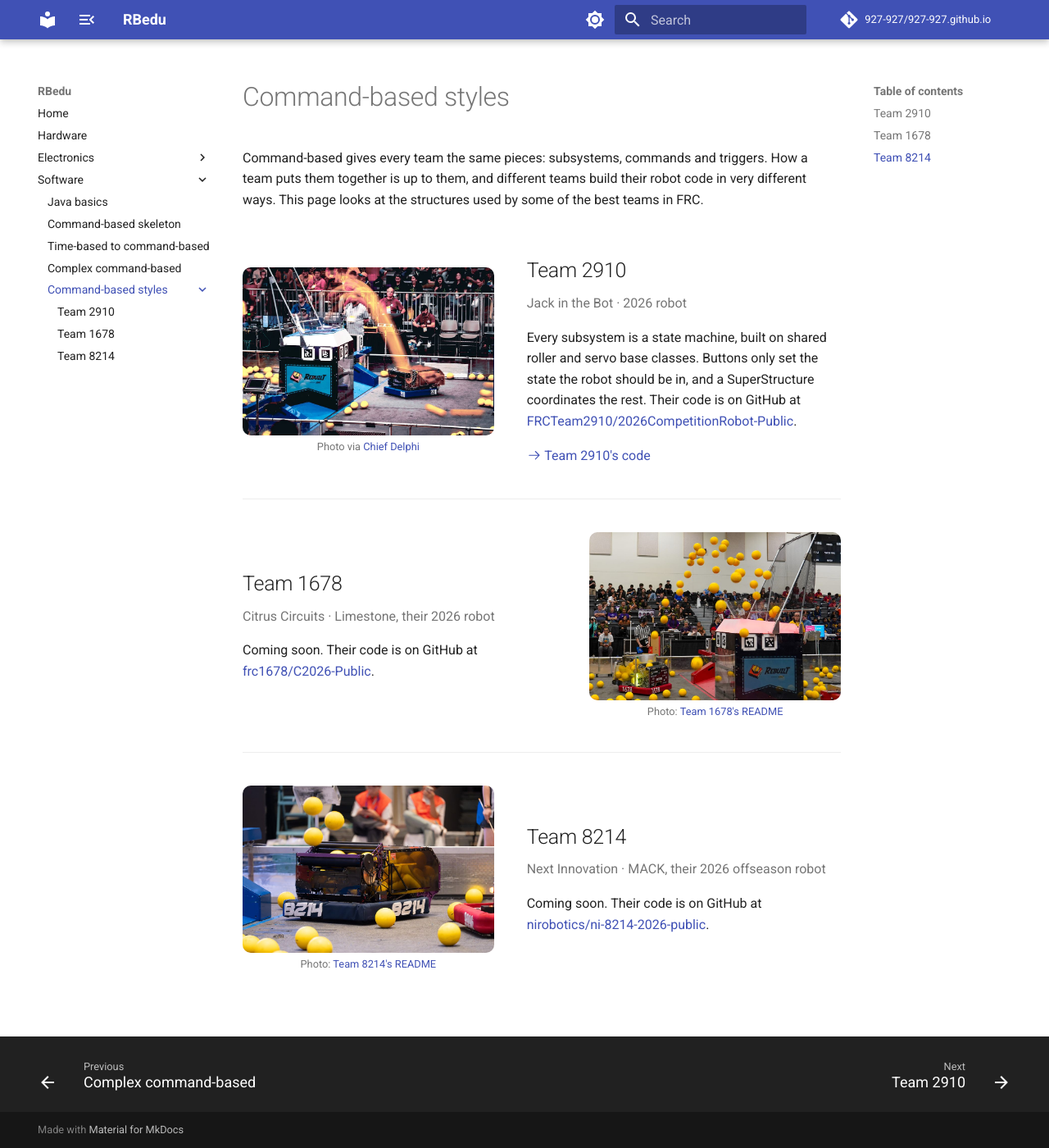
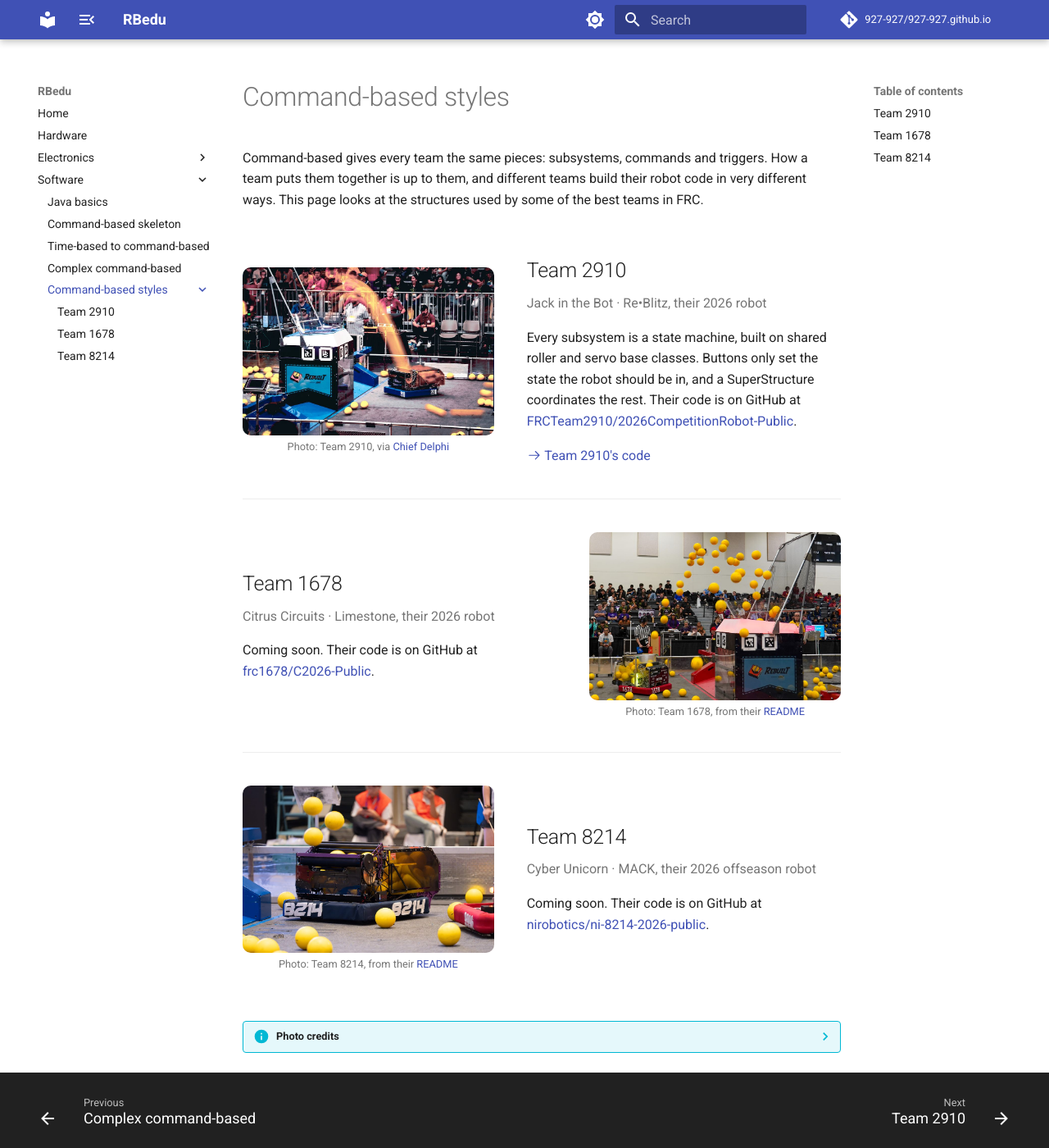
Before and after one commit to 927-927/927-927.github.io, an MkDocs documentation site: the page built from docs/software/command-based-styles/index.md, in a window 1280 px wide and 1400 px high. Shown: the whole window at 82% size. Built offline with MkDocs 1.6.1 and Material for MkDocs 9.7.7, drawn with Linux system fonts in a browser that asks for light colours; comment, search, counter and statistics services are not loaded.

Commit message:
Credit the robot photos and 2910's code license
- Command-based styles ends with a collapsed "Photo credits" note naming
  each photo's source: Team 2910's CAD and Tech Binder release post on
  Chief Delphi, and the 1678 and 8214 READMEs. It says the photos belong
  to the teams and how to ask for one to be removed. The short credit
  under each photo now names the team.
- Name 2910's robot Re•Blitz, the one in the photo and in their code,
  and correct 8214's nickname to Cyber Unicorn.
- The 2910 page's "About the code" note carries their MIT copyright
  notice and links their LICENSE.

Co-Authored-By: Claude Opus 5.5 <noreply@anthropic.com>

```diff
--- a/docs/software/command-based-styles/index.md
+++ b/docs/software/command-based-styles/index.md
@@ -9,16 +9,16 @@ structures used by some of the best teams in FRC.
 
 <div class="item" markdown>
 <div class="item__photo" markdown>
-![Team 2910's 2026 robot shooting fuel into the hub at a REBUILT event](../../assets/images/software/team-2910-robot.jpg)
+![Re•Blitz, Team 2910's 2026 robot, shooting fuel into the hub at a REBUILT event](../../assets/images/software/team-2910-robot.jpg)
 
-Photo via [Chief Delphi](https://www.chiefdelphi.com/uploads/default/optimized/4X/a/3/8/a381d4698fcc264f7bf9b9dca2f7fb35d2751692_2_1380x920.jpeg)
+Photo: Team 2910, via [Chief Delphi](https://www.chiefdelphi.com/t/2910-cad-and-tech-binder-release-2026/521705/1)
 { .item__credit }
 </div>
 <div class="item__text" markdown>
 
 ## Team 2910
 
-Jack in the Bot · 2026 robot
+Jack in the Bot · Re•Blitz, their 2026 robot
 { .item__aka }
 
 Every subsystem is a state machine, built on shared roller and servo base
@@ -35,7 +35,7 @@ SuperStructure coordinates the rest. Their code is on GitHub at
 <div class="item__photo" markdown>
 ![Limestone, Team 1678's 2026 robot, shooting fuel into the hub at a REBUILT event](../../assets/images/software/team-1678-robot.jpg)
 
-Photo: [Team 1678's README](https://github.com/frc1678/C2026-Public)
+Photo: Team 1678, from their [README](https://github.com/frc1678/C2026-Public)
 { .item__credit }
 </div>
 <div class="item__text" markdown>
@@ -55,14 +55,14 @@ Coming soon. Their code is on GitHub at
 <div class="item__photo" markdown>
 ![MACK, Team 8214's 2026 offseason robot, on the field with fuel around it](../../assets/images/software/team-8214-robot.jpg)
 
-Photo: [Team 8214's README](https://github.com/nirobotics/ni-8214-2026-public)
+Photo: Team 8214, from their [README](https://github.com/nirobotics/ni-8214-2026-public)
 { .item__credit }
 </div>
 <div class="item__text" markdown>
 
 ## Team 8214
 
-Next Innovation · MACK, their 2026 offseason robot
+Cyber Unicorn · MACK, their 2026 offseason robot
 { .item__aka }
 
 Coming soon. Their code is on GitHub at
@@ -72,3 +72,20 @@ Coming soon. Their code is on GitHub at
 </div>
 
 </div>
+
+??? info "Photo credits"
+
+    - **Re•Blitz, Team 2910:** from Team 2910's
+      [CAD and Tech Binder Release 2026](https://www.chiefdelphi.com/t/2910-cad-and-tech-binder-release-2026/521705/1)
+      on Chief Delphi, posted by Kylie_Liu
+    - **Limestone, Team 1678:** from the README of Team 1678's
+      [C2026-Public](https://github.com/frc1678/C2026-Public) repository on
+      GitHub
+    - **MACK, Team 8214:** from the README of Team 8214's
+      [ni-8214-2026-public](https://github.com/nirobotics/ni-8214-2026-public)
+      repository on GitHub
+
+    The photos belong to the teams. They're shown here, made smaller, only
+    to introduce each team's code. To have a photo changed or removed,
+    [open an issue](https://github.com/927-927/927-927.github.io/issues) on
+    this site's repository.
```
Also changed, not shown: docs/software/command-based-styles/team-2910.md (+5 -3 lines).
